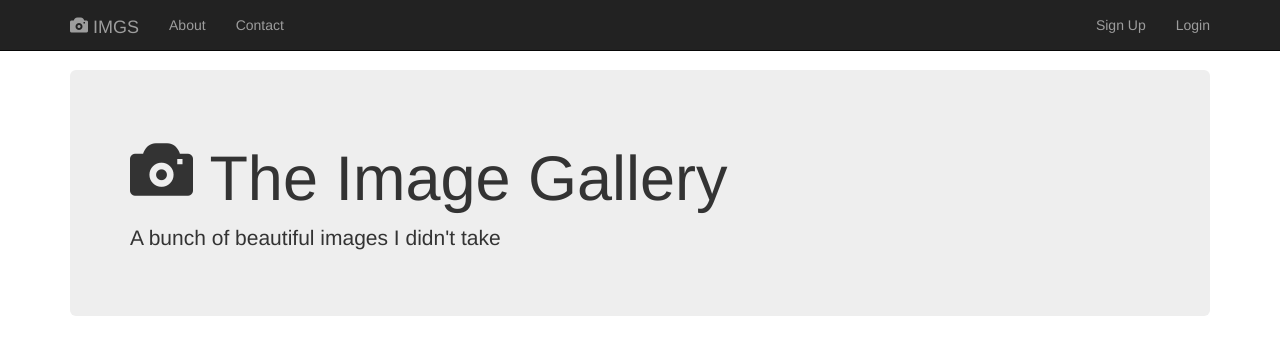
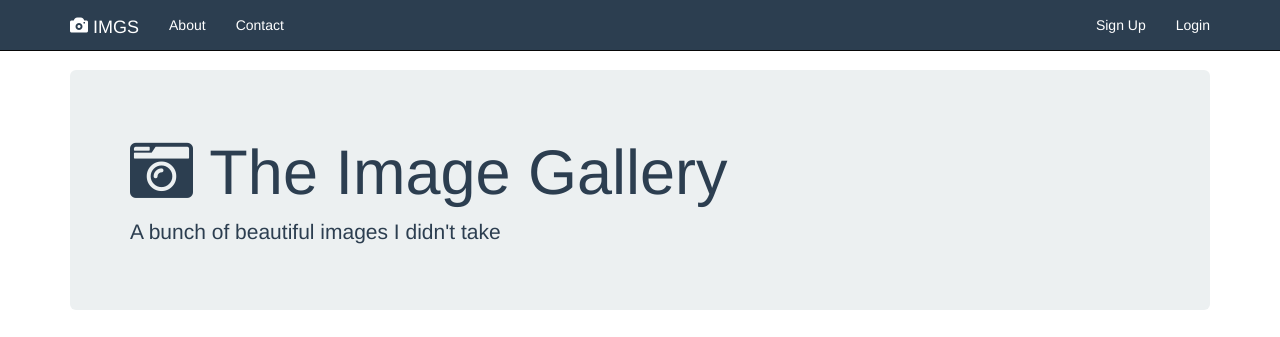
Before and after one commit to xaviguasch/bootstrap-practice, a plain HTML site: page 04-bootstrap-image-gallery/index.html in a window 1280 px wide. Shown: the top 337 px of the page. Drawn offline with nearby package versions, Linux system fonts and the light colour scheme.

Commit message:
image gallery finish

```diff
--- a/04-bootstrap-image-gallery/gallery.css
+++ b/04-bootstrap-image-gallery/gallery.css
@@ -1,3 +1,20 @@
 body {
     padding-top: 70px
 }
+
+.jumbotron {
+    background-color: #ecf0f1;
+    color: #2c3e50;
+}
+
+.navbar-inverse {
+    background: #2c3e50;
+}
+
+.navbar-inverse .navbar-nav>li>a {
+    color: white;
+}
+
+.navbar-inverse .navbar-brand {
+    color: white;
+}
--- a/04-bootstrap-image-gallery/index.html
+++ b/04-bootstrap-image-gallery/index.html
@@ -6,6 +6,7 @@
     <meta http-equiv="X-UA-Compatible" content="ie=edge">
     <title>Bootstrap Image Gallery</title>
     <link rel="stylesheet" href="https://maxcdn.bootstrapcdn.com/bootstrap/3.3.7/css/bootstrap.min.css" integrity="sha384-BVYiiSIFeK1dGmJRAkycuHAHRg32OmUcww7on3RYdg4Va+PmSTsz/K68vbdEjh4u" crossorigin="anonymous"></head>
+    <link rel="stylesheet" href="https://use.fontawesome.com/releases/v5.5.0/css/all.css" integrity="sha384-B4dIYHKNBt8Bc12p+WXckhzcICo0wtJAoU8YZTY5qE0Id1GSseTk6S+L3BlXeVIU" crossorigin="anonymous">
     <link rel="stylesheet" type="text/css" href="gallery.css">
 </head>
 <body>
@@ -36,7 +37,7 @@
 
     <div class="container">
         <div class="jumbotron">
-            <h1><span class="glyphicon glyphicon-camera" aria-hidden="true"></span> The Image Gallery</h1>
+            <h1><i class="fas fa-camera-retro"></i> The Image Gallery</h1>
             <p>A bunch of beautiful images I didn't take</p>
         </div>
 
@@ -95,6 +96,6 @@ Image Links
 
 The Colors
 
-DARK BLUE: #2c3e50
+DARK BLUE:
 
-LIGHT GRAY: #ecf0f1 -->
+LIGHT GRAY:  -->
```
